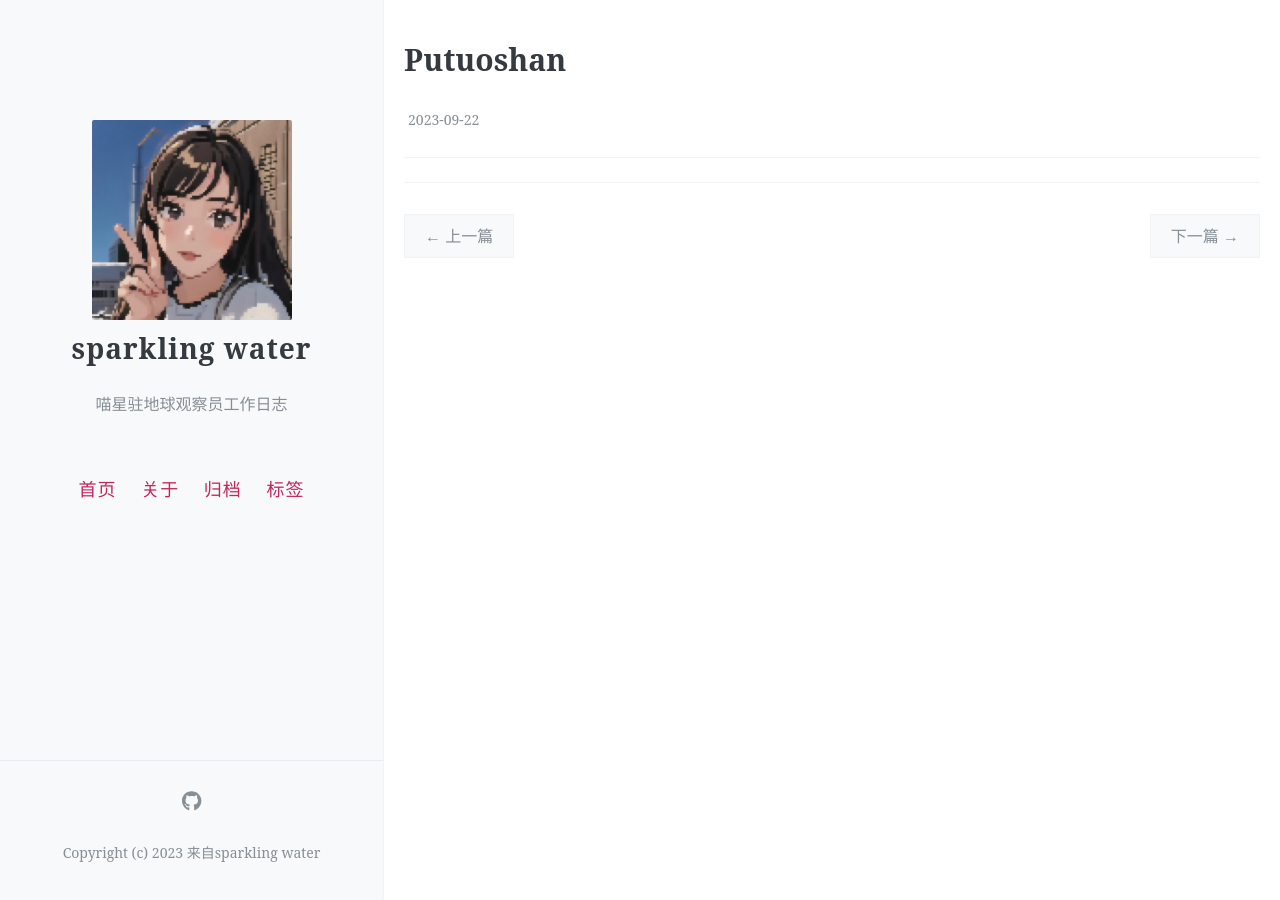
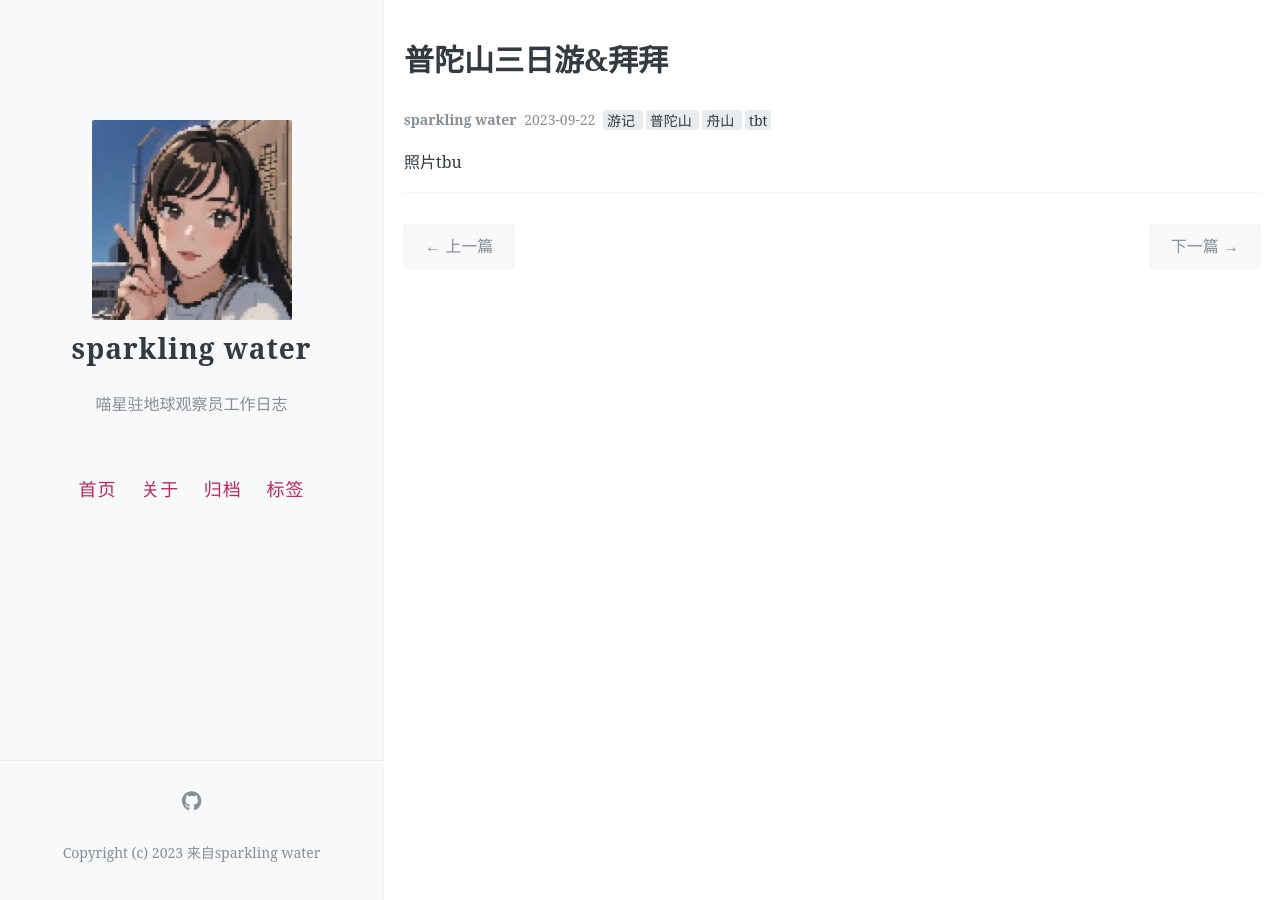
Before and after one commit to jwjwjiawen/sparkling_water, a Jekyll site: the page built from _posts/2023-09-22-putuoshan.md, in a window 1280 px wide. Built offline with Jekyll 4.4.1, drawn with Linux system fonts in a browser that asks for light colours; our own code applies the rules of GitHub Pages for plain Markdown files; comment, search, counter and statistics services are not loaded.

Commit message:
Update 2023-09-22-putuoshan.md

```diff
--- a/_posts/2023-09-22-putuoshan.md
+++ b/_posts/2023-09-22-putuoshan.md
@@ -1 +1,11 @@
 ---
+layout: post
+title: 普陀山三日游&拜拜
+date: 2023-09-22
+author: sparkling water
+tags: [游记, 普陀山, 舟山, tbt]
+comments: true
+toc: false
+---
+
+照片tbu
```
